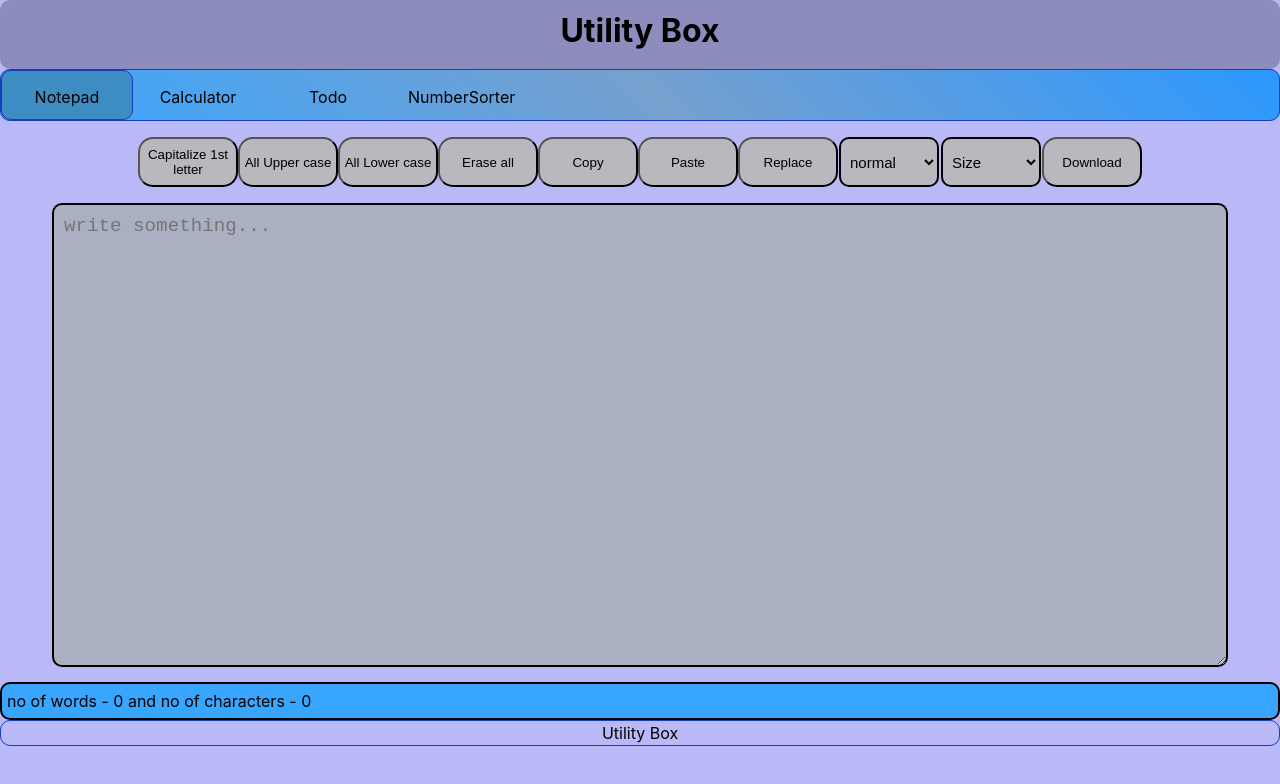
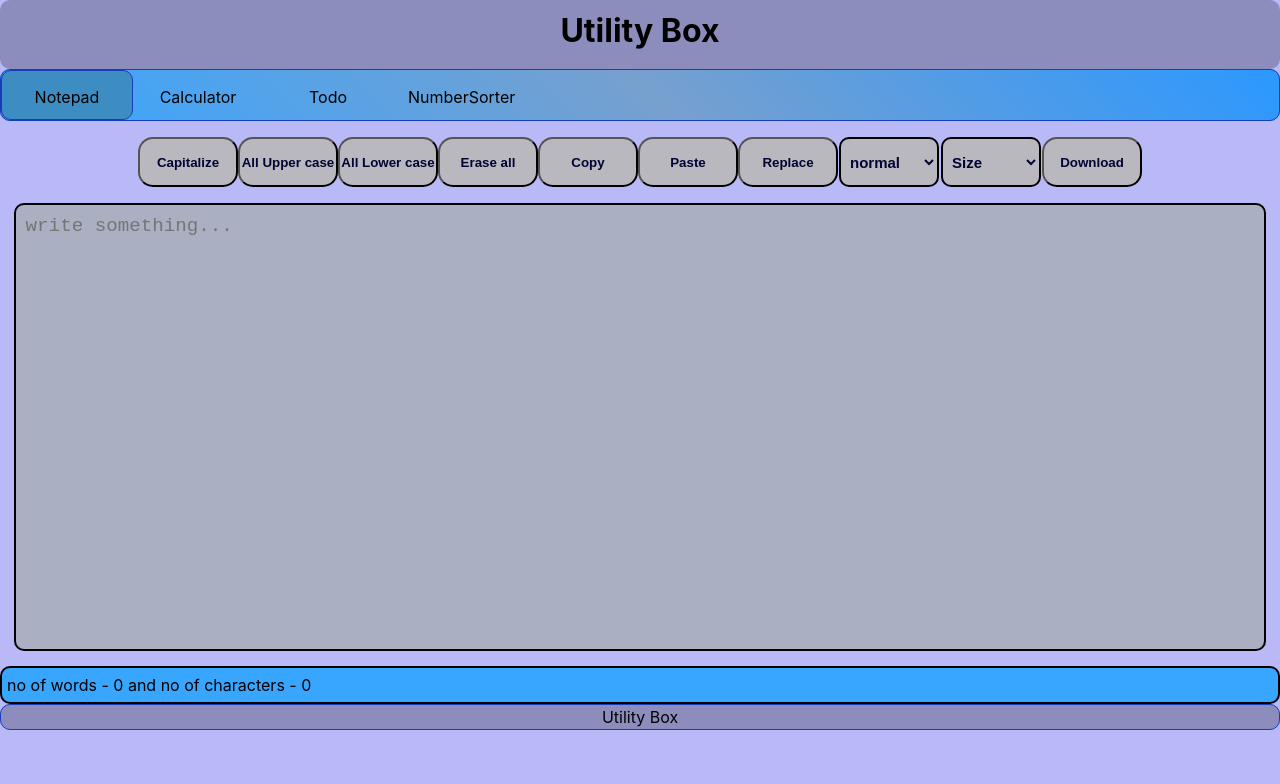
Before and after one commit to tarunkumarkushwaha/reactor-using-vite, a React (Vite) app: page / in a window 1280 px wide. Shown: the top 784 px of the page. Built offline with nearby package versions, Linux system fonts and the light colour scheme.

Commit message:
to do final build 1

```diff
--- a/src/App.css
+++ b/src/App.css
@@ -95,6 +95,8 @@ nav ul li a {
 } */
 button {
   cursor: pointer;
+  font-weight: bold;
+  color: #000333;
   height: 50px;
   width: 100px;
   border-radius: 15px;
@@ -139,7 +141,7 @@ button:hover, select:hover {
 
 .calculator {
   background-color: #7384c5;
-  margin: 20px auto;
+  margin: 8px auto;
   padding: 10px;
   width: 360px;
 }
@@ -157,8 +159,8 @@ button:hover, select:hover {
   background-color: #aaafc2;
   margin: 15px auto;
   padding: 10px;
-  width: 90vw;
-  height: 55vh;
+  width: 96vw;
+  height: 53vh;
   font-size: larger;
 }
 
@@ -184,15 +186,35 @@ button:hover, select:hover {
   margin: 1px;
   padding: 5px;
   font-size: 15px;
-  font-weight: lighter;
+  font-weight: 550;
+  /* font-weight: bold; */
+  color: #000333;
   background-color: #b8b8be;
   width: 100px;
   height: 50px;
 }
 .footer{
-  background-color: linear-gradient(45deg, #38a5ff 0%, #77a0ce 51%, #2b98ff 100%);
+  background-color:  #8c8cbd;
   text-align: center;
   /* padding: 2px; */
   border: 1px solid rgb(22, 61, 187);
   border-radius: 10px;
 }
+
+textarea{
+  resize: none;
+}
+
+.deletetodo{
+  cursor: pointer;
+  text-align: end;
+  cursor: pointer;
+  border-radius: 10px;
+  background-color: #38a5ff;
+  border: 1px solid #000333;
+}
+
+.tododiv{
+  background-color: #38a5ff;
+  border-radius: 10px;
+}
--- a/src/Components/Notepad/Notepad.jsx
+++ b/src/Components/Notepad/Notepad.jsx
@@ -81,7 +81,7 @@ function Notepad() {
       <Navbar />
       <div className="flex-row-center" id='btn-list' >
         <button className="text-center" onClick={capital1st}>
-          Capitalize 1st letter
+          Capitalize
         </button>
         <button className="text-center" onClick={upclick}>
           All Upper case
--- a/src/Components/Todo.jsx
+++ b/src/Components/Todo.jsx
@@ -3,24 +3,32 @@ import Navbar from "./navbar";
 const Todo = () => {
   const [item, setItem] = useState("");
   const [todo, setTodo] = useState([]);
-  // const [key1, setKey1] = useState(1);
+  // const [key, setKey] = useState(0);
 
   const displaychange = (e) => {
     setItem(e.target.value);
   };
   const clickevent = () => {
     // very important settodo returns the initial state in the userstate
-
     setTodo((olditems) => {
-      localStorage.setItem("key",[...olditems, item])
-      return [...olditems, item] })
-    // setKey1(key1+1)
-
+      return [...olditems, item]
+    })
+    localStorage.setItem("items",todo)
     //  it clears the input field
     setItem('')
+
   };
-  // let val
-  const Delete = (a) => { setTodo([]) }
+
+  const current =()=>{
+    console.log(key);
+  }
+  const Delete = (a) => {
+    setTodo([])
+  }
+  const deletetodo = (a) => {
+    console.log("delete",a, todo.indexOf(a));
+    setTodo(todo.filter((e)=>{return e!==a}))
+  }
   return (
     <>
       <Navbar />
@@ -29,7 +37,7 @@ const Todo = () => {
           rows="4" cols="30"
           value={item}
           onChange={displaychange}
-          placeholder="enter your todo"
+          placeholder="enter your task"
           className="outer text-center border-black input1"
         ></textarea>
         <div className="flex-column-center">
@@ -39,10 +47,18 @@ const Todo = () => {
           <button className="text-center" onClick={Delete}>
             Erase all
           </button>
+          <button className="text-center" onClick={current}>
+            current
+          </button>
         </div>
         <div className="outer text-center border-black">
           {todo.map((a) => {
-          return <p key={a} className="to-do border-black"><input type="checkbox" name="" value={key1} id="check" /> {a}</p>
+            return <div key ={todo.indexOf(a)+1} className="tododiv border-black">
+              <p className="to-do"><input type="checkbox" id="check" />
+              {todo.indexOf(a)+1}.{a}
+            </p>
+            <b className="deletetodo" onClick={() => {deletetodo(a)}}>X</b>
+            </div>
           })}
         </div>
       </div>
```
Lines whose indentation alone changed are shown as unchanged.
